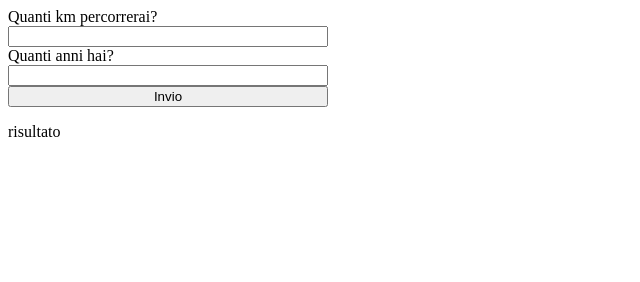
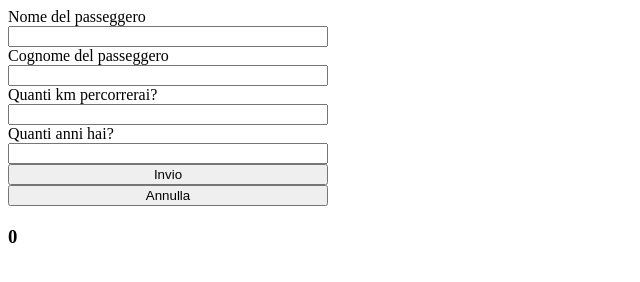
Before and after one commit to coluccifrancesco/js-biglietto-treno-form, a plain HTML site: page index.html in a window 1280 px wide. Both pictures are taken after a click on the button "Invio". Shown: the whole page, without its empty margins (0-640 px from the left). Drawn offline with Linux system fonts and the light colour scheme.

Commit message:
Enhance form functionality and display user input for train ticket calculator: Milestone 2

```diff
--- a/index.html
+++ b/index.html
@@ -8,18 +8,25 @@
 </head>
 <body style="display: flex; flex-direction: column; width: 25%;">
 
+    <label for="name">Nome del passeggero</label>
+    <input id="name" type="text">
+    <label for="surname">Cognome del passeggero</label>
+    <input id="surname" type="text">
+
     <label for="km">Quanti km percorrerai?</label>   <!-- è un'etichetta che spiegano l'utilità di ogni input -->
     <input id="km" type="number" min="1" required>   <!-- value è il contenuto dell'input, in JS può essere letto o impostato-->
     <label for="years">Quanti anni hai?</label>
     <input id="years" type="number" min="1" max="120" required>
 
     <button id="submit">Invio</button>
+    <button id="reload">Annulla</button>
 
-
-    <div>  <!-- risultato -->
-        <p>
-            risultato <span id="result"></span>
-        </p>
+    <div id="result" style="display: none;">
+        <h2 id="user-name"></h2>
+        <h2 id="user-surname"></h2>
+        <p id="user-km"></p>
+        <p id="user-age"></p>
+        <h3 id="user-cost"></h3>
     </div>
 
     <script src="./js/script.js"></script>
--- a/js/script.js
+++ b/js/script.js
@@ -17,7 +17,7 @@ let userYears = '';
 
 document.getElementById('submit').addEventListener('click', function(){
 
-    userKm = document.getElementById('km').value;
+    userKm = document.getElementById('km').value;     // preferisco dare valore alle variabili nella funzione per portabilità
     console.log("L'utente percorrerà: " + userKm + "km");
 
     userYears = document.getElementById('years').value;
@@ -41,15 +41,31 @@ document.getElementById('submit').addEventListener('click', function(){
 
     }
 
+
+    // MILESTONE 2:
+    // Solo una volta che il milestone 1 sarà completo e funzionante allora realizzeremo un form in pagina in cui l’utente
+    // potrà inserire i dati e visualizzare il calcolo finale con il prezzo. Il recap dei dati e l'output del prezzo finale,
+    // andranno quindi stampati in pagina.
+
+    document.getElementById('result').style.display = 'block'
+
+    let userName = document.getElementById('name').value
+    let userSurname = document.getElementById('surname').value
+
+    document.getElementById('user-name').textContent = userName;
+    document.getElementById('user-surname').textContent = userSurname;
+    document.getElementById('user-km').textContent = userKm;
+    document.getElementById('user-age').textContent = userYears;
+    document.getElementById('user-cost').textContent = userCost;
+
+    console.log("Il nome dell'utente è: " + userName)
+    console.log("Il cognome dell'utente è: " + userSurname)
+
 })
 
-
-// MILESTONE 2:
-// Solo una volta che il milestone 1 sarà completo e funzionante allora realizzeremo un form in pagina in cui l’utente
-// potrà inserire i dati e visualizzare il calcolo finale con il prezzo. Il recap dei dati e l'output del prezzo finale,
-// andranno quindi stampati in pagina (il prezzo dovrà essere formattato con massimo due decimali,
-// per indicare i centesimi sul prezzo). Questo richiederà un minimo di ricerca.
-
+document.getElementById('reload').addEventListener('click', function(){  // do valore al bottone annulla
+    location.reload()
+})
 
 
 // MILESTONE 3:
```
